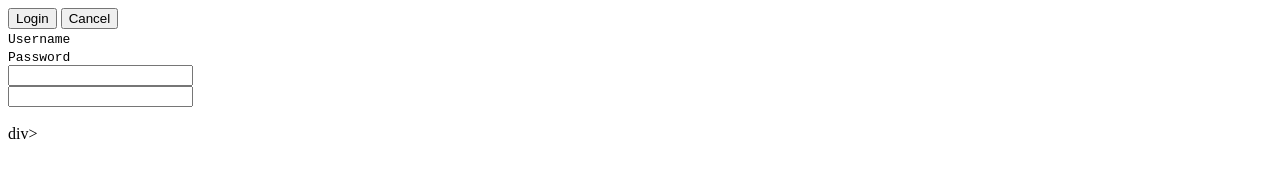
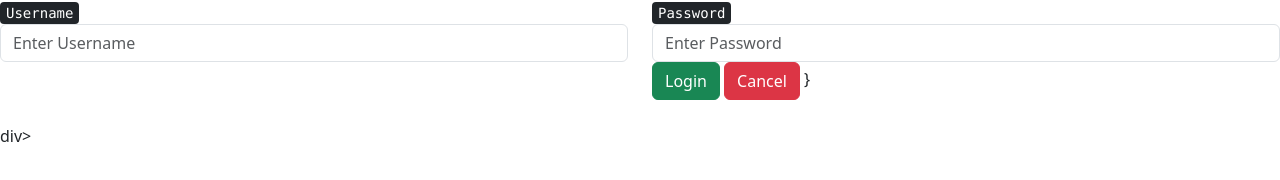
Before and after one commit to Cea1261/FV_ICT9T_Q4SW1_Concepcion_Faith-Ceana, a plain HTML site: page index.html in a window 1280 px wide. Drawn offline with nearby package versions, Linux system fonts and the light colour scheme.

Commit message:
Update index.html

```diff
--- a/index.html
+++ b/index.html
@@ -4,12 +4,9 @@
     <meta charset="UTF-8">
     <meta name="viewport" content="width=device-width, initial-scale=1.0">
     <title>Q4 Seatwork 1</title>
-
-
-
-
-        <button type="Username" class="btn btn-uccess" onclick="verify()">Login</button>
-        <button type="Password" class="btn btn-uccess" onclick="()">Cancel</button>
+    <link href="https://cdn.jsdelivr.net/npm/bootstrap@5.3.0/dist/css/bootstrap.min.css" rel="stylesheet">
+</head>
+<body>
 
         <div class="row">
         <div class="col-lg-6">
@@ -21,15 +18,37 @@
         </div>
     </div>
 
+    <div class="row">
+        <div class="col-lg-6">
+            <input type="text" class="form-control" id="num1" placeholder="Enter Username">
+        </div>
+
+        <div class="col-lg-6">
+            <input type="password" class="form-control" id="num2" placeholder="Enter Password">
+
+    <button type="button" class="btn btn-success" onclick="verify()">Login</button>
+    <button type="button" class="btn btn-danger" onclick="cancel()">Cancel</button>
 
 
-        <div class="row">
-            <div class="col-lg-6">
-                <input type="10" class="form-control" id="num1">
+
+
+
+            }
+
+
+
+
     </div>
-            <div class="col-lg-7">
-                <input type="5" class="form-control" id="num2">
-            </div>
+
+    <br>
+
+</body>
+</html>
+
+
+
+
+
         </div>
         <br>
 
```
Lines whose indentation alone changed are shown as unchanged.
